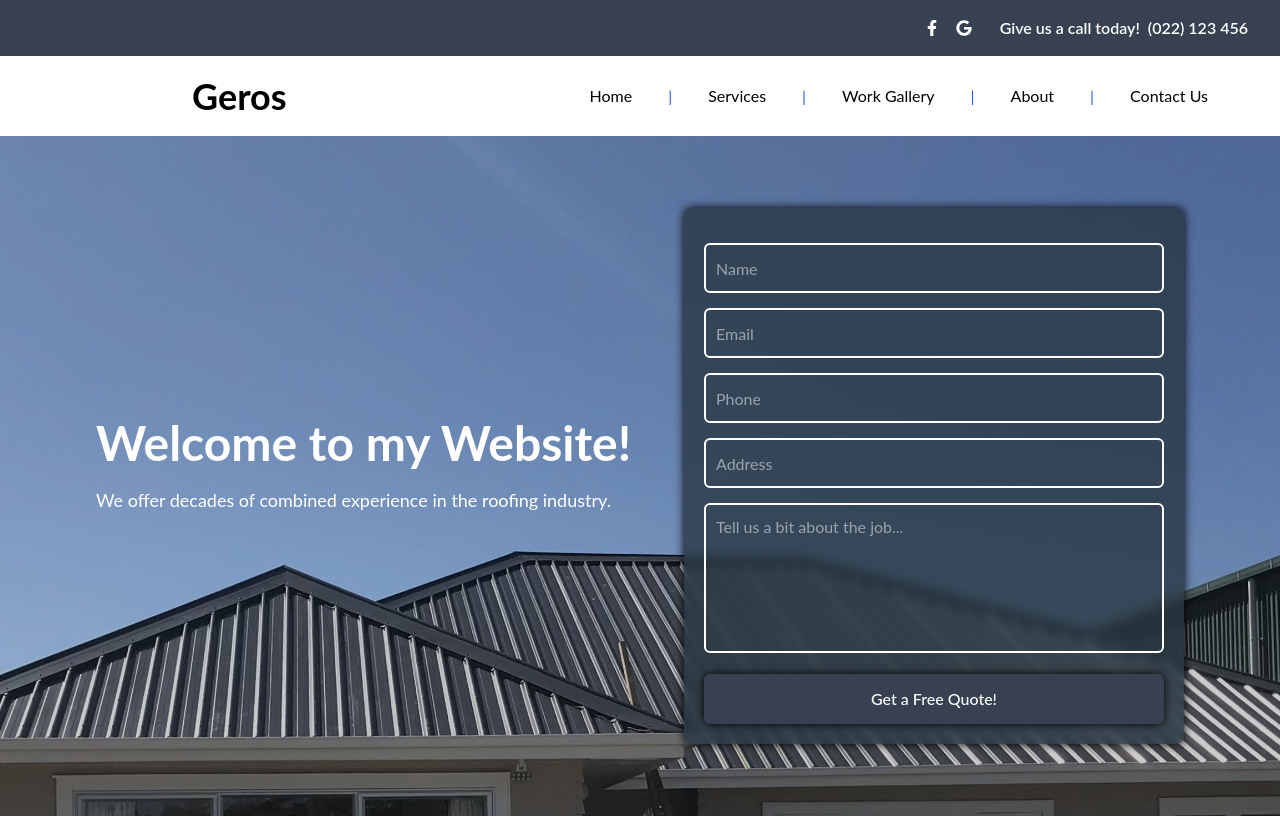
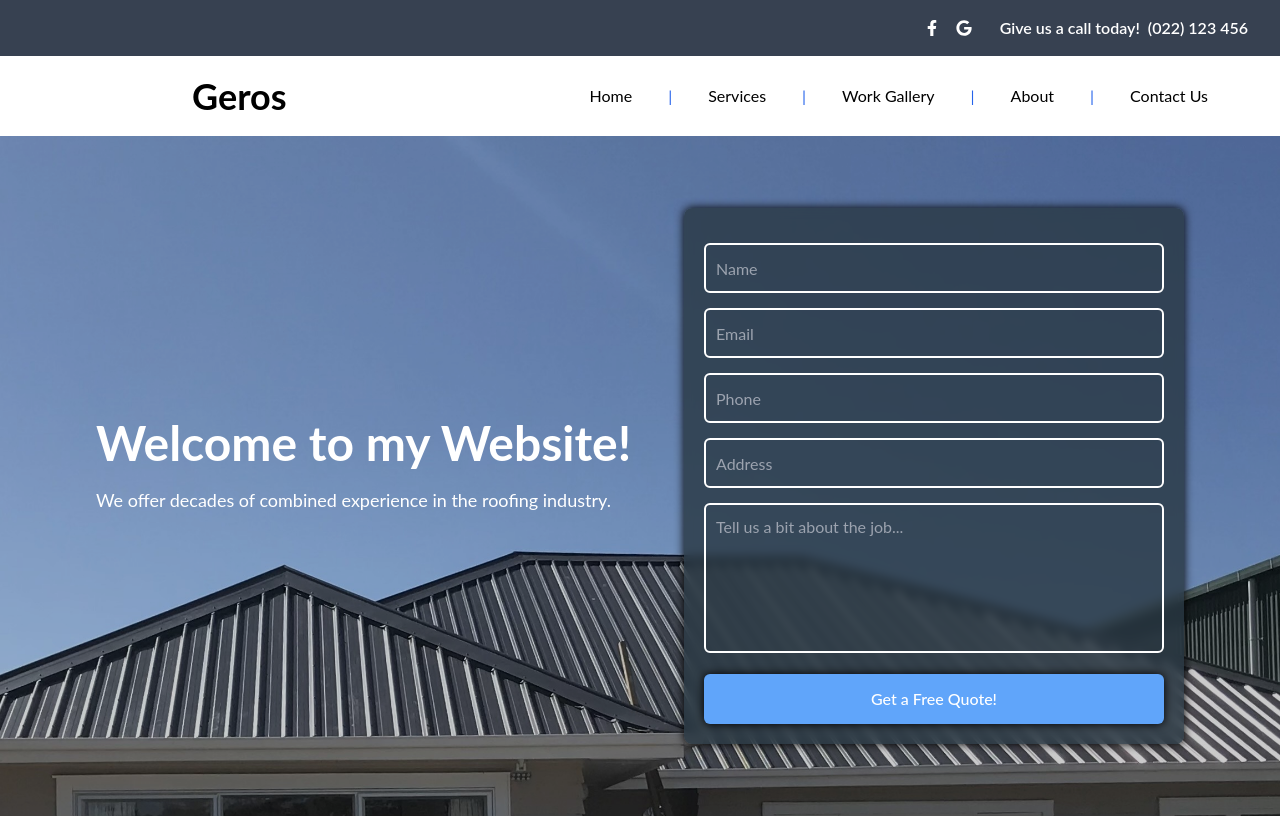
Before and after one commit to callum-bromley/Personal-Project, a React (Vite) app: page / in a window 1280 px wide. Shown: the top 818 px of the page. Built offline with nearby package versions, Linux system fonts and the light colour scheme.

Commit message:
updated form colours

```diff
--- a/client/components/contact/Contact.css
+++ b/client/components/contact/Contact.css
@@ -111,11 +111,12 @@ form h2 {
   height: 150px;
   resize: none;
 }
-
+/* #374151 */
+/* #60A5FA */
 form button {
   width: 100%;
   height: 50px;
-  background: #374151;
+  background: #60A5FA;
   border: none;
   border-radius: 6px;
   box-shadow: 0 0 10px black;
@@ -128,7 +129,7 @@ form button {
 }
 
 form button:hover {
-  background: #60A5FA;
+  background: #374151;
 }
 
 .contact-text {
```
